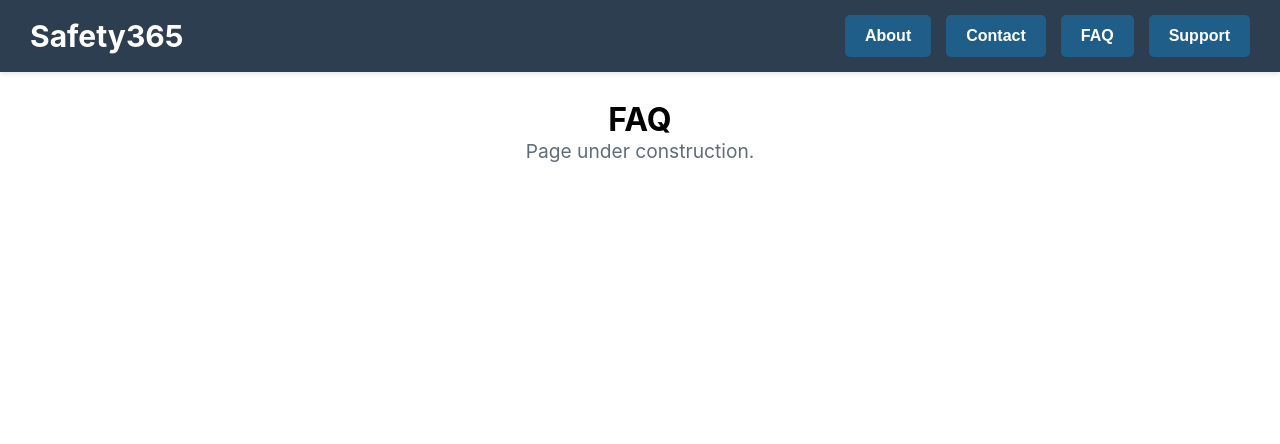
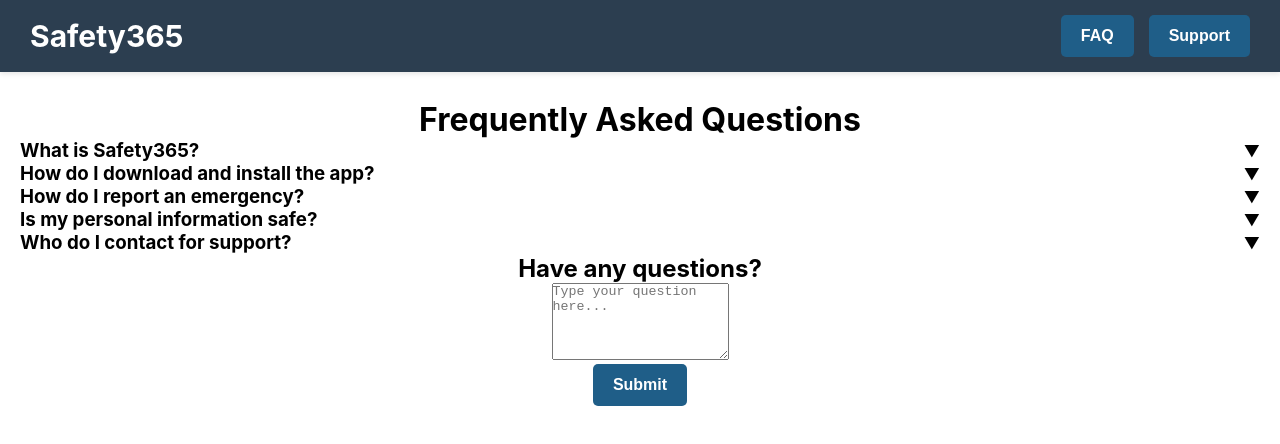
Before and after one commit to Lin-Selina/Safety365, a React (Create React App) app: page /faq in a window 1280 px wide. Shown: the top 444 px of the page. Built offline with nearby package versions, Linux system fonts and the light colour scheme.

Commit message:
FAQ changes

```diff
--- a/src/components/Header.js
+++ b/src/components/Header.js
@@ -7,8 +7,6 @@ function Header() {
     <nav className="header">
       <Link to="/" className="logo">Safety365</Link> {/* Clickable Logo */}
       <div className="nav-buttons">
-        <Link to="/about"><button className="nav-button">About</button></Link>
-        <Link to="/contact"><button className="nav-button">Contact</button></Link>
         <Link to="/faq"><button className="nav-button">FAQ</button></Link>
         <Link to="/support"><button className="nav-button">Support</button></Link>
       </div>
--- a/src/pages/FAQ.js
+++ b/src/pages/FAQ.js
@@ -1,13 +1,90 @@
-import React from 'react';
+import React, { useState } from 'react';
 import '../App.css';
 import Header from '../components/Header';
+
+function FAQItem({ question, answer }) {
+  const [isOpen, setIsOpen] = useState(false);
+
+  return (
+    <div className="faq-item">
+      <div
+        className="faq-question"
+        onClick={() => setIsOpen(!isOpen)}
+        style={{
+          cursor: 'pointer',
+          display: 'flex',
+          justifyContent: 'space-between',
+          alignItems: 'center',
+        }}
+      >
+        <h3>{question}</h3>
+        <span className="faq-toggle">{isOpen ? '▲' : '▼'}</span>
+      </div>
+      {isOpen && <p className="faq-answer">{answer}</p>}
+    </div>
+  );
+}
+
+function ContactForm() {
+  const [question, setQuestion] = useState('');
+
+  const handleSubmit = (e) => {
+    e.preventDefault();
+    // Handle the submitted question, e.g., send it to an API
+    console.log('Submitted question:', question);
+    // Clear the input after submission
+    setQuestion('');
+  };
+
+  return (
+    <div className="contact-form">
+      <h2>Have any questions?</h2>
+      <form onSubmit={handleSubmit}>
+        <textarea
+          value={question}
+          onChange={(e) => setQuestion(e.target.value)}
+          placeholder="Type your question here..."
+          rows="5"
+          className="question-box"
+        />
+        <br />
+        <button type="submit" className="nav-button">
+          Submit
+        </button>
+      </form>
+    </div>
+  );
+}
 
 function FAQ() {
   return (
     <div className="blank-page">
       <Header />
-      <h1>FAQ</h1>
-      <p>Page under construction.</p>
+      <h1>Frequently Asked Questions</h1>
+      <div className="faq">
+        <FAQItem
+          question="What is Safety365?"
+          answer="Safety365 provides real-time alerts, emergency contact information, and safety resources to help keep students, staff, and visitors safe on campus."
+        />
+        <FAQItem
+          question="How do I download and install the app?"
+          answer="You can download the app from the Apple App Store or Google Play Store by searching for 'UF Safety App'. Follow the on-screen instructions to install it on your mobile device."
+        />
+        <FAQItem
+          question="How do I report an emergency?"
+          answer="In case of an emergency, open the app and tap the 'Report Emergency' button. Follow the prompts to provide details about the situation, and the appropriate response team will be notified immediately."
+        />
+        <FAQItem
+          question="Is my personal information safe?"
+          answer="Absolutely. The UF Safety App adheres to strict privacy and data protection policies set by the University of Florida. Your personal information is encrypted and securely stored."
+        />
+        <FAQItem
+          question="Who do I contact for support?"
+          answer="If you have any issues or questions, please contact the UF Campus Safety team at (xxx) xxx-xxxx or email safety@ufl.edu for prompt assistance."
+        />
+      </div>
+      {/* Questions section placed right below the FAQ area */}
+      <ContactForm />
     </div>
   );
 }
```
Also changed, not shown: 1 other file (tests, documents, lock files or other folders).
